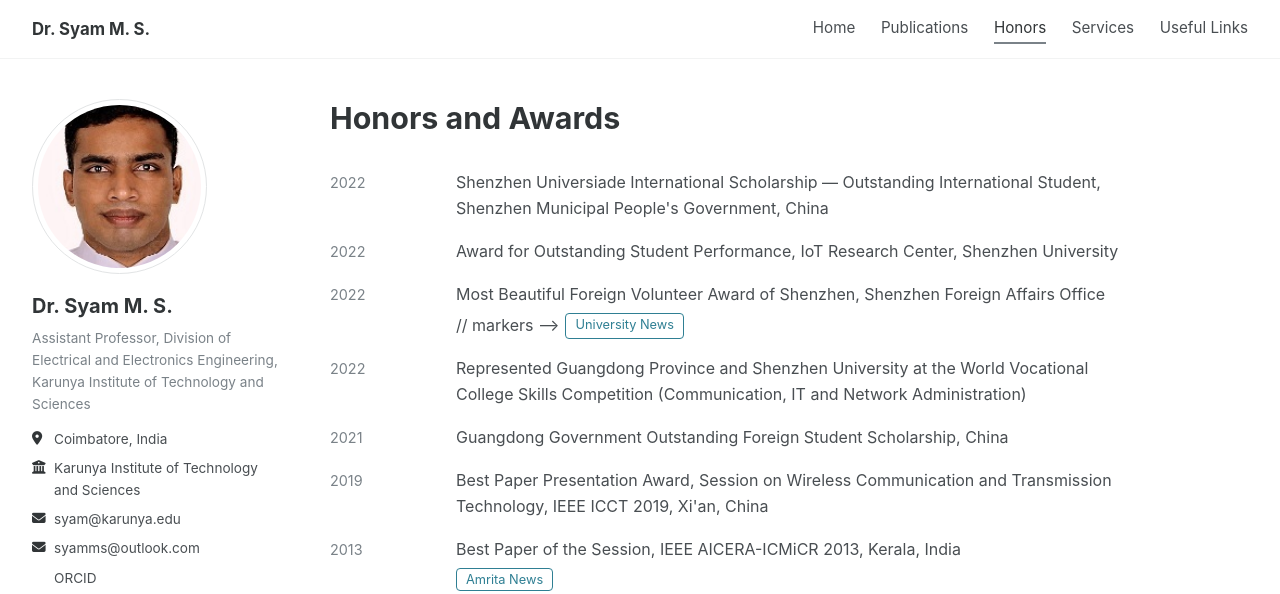
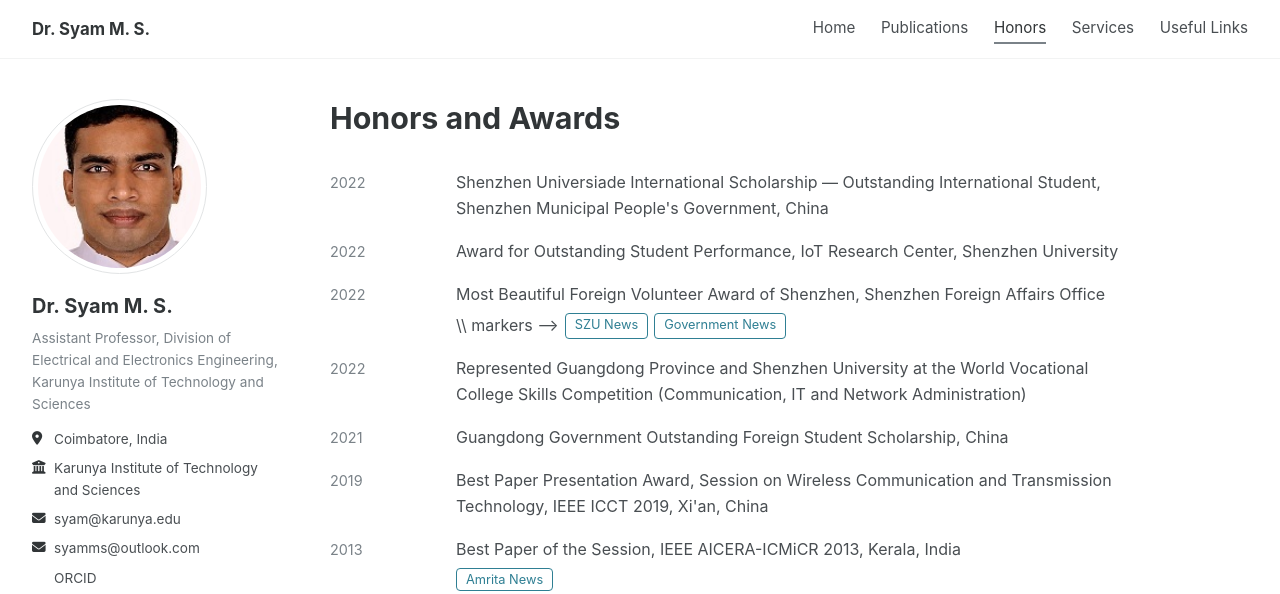
Before and after one commit to syamms/syamms.github.io, a plain HTML site: page honors.html in a window 1280 px wide. Shown: the top 594 px of the page. Drawn offline with Linux system fonts and the light colour scheme; some icons are missing.

Commit message:
Update honors.html

```diff
--- a/honors.html
+++ b/honors.html
@@ -17,9 +17,9 @@
     <div class="entry"><div class="when">2022</div><div>Award for Outstanding Student Performance, IoT Research Center, Shenzhen University</div></div>
     <div class="entry"><div class="when">2022</div><div>Most Beautiful Foreign Volunteer Award of Shenzhen, Shenzhen Foreign Affairs Office
       <div class="btns">
-        //<!-- Replace the # with the real links, then remove the <!-- --> markers -->
-        <a class="pill" href="https://lxs.szu.edu.cn/info/1002/2716.htm" target="_blank">University News</a>
-        <!-- <a class="pill" href="https://www.newsgd.com/node_6d449858df/4780f5c0b9.shtml" target="_blank">Government News</a> -->
+        \\<!-- Replace the # with the real links, then remove the <!-- --> markers -->
+        <a class="pill" href="https://lxs.szu.edu.cn/info/1002/2716.htm" target="_blank">SZU News</a>
+        <a class="pill" href="https://www.newsgd.com/node_6d449858df/4780f5c0b9.shtml" target="_blank">Government News</a>
         <!-- <a class="pill" href="certificates/foreign-volunteer-award.pdf" target="_blank">Certificate</a> -->
       </div>
     </div></div>
```
